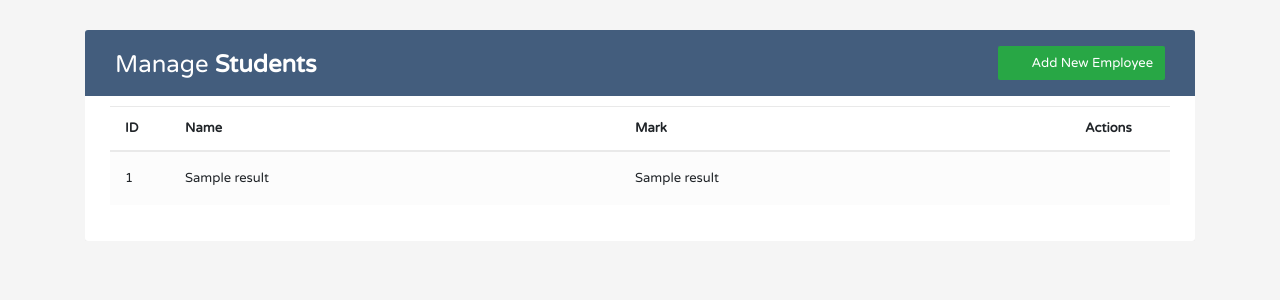
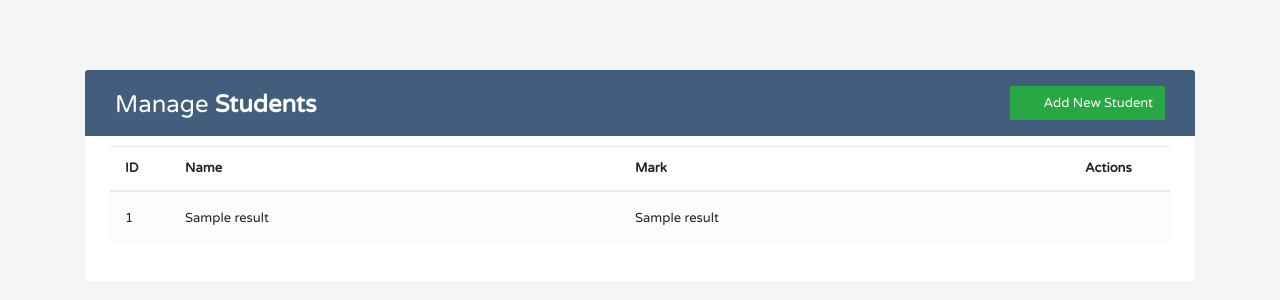
Before and after one commit to KarimHabush/StudentsManager, a Flask app: page / in a window 1280 px wide. Shown: the top 300 px of the page. Run offline with Flask 2, Linux system fonts and the light colour scheme; a database or web service that is not in the repository returns one stand-in record (values such as "Sample title"); data that the repository does not hold is empty; some libraries are stand-ins or nearby versions.

Commit message:
Change Css

```diff
--- a/frontend/static/stylesheets/styles.css
+++ b/frontend/static/stylesheets/styles.css
@@ -5,7 +5,7 @@ body {
 	font-size: 13px;
 }
 .table-responsive {
-    margin: 30px 0;
+    margin: 70px 0;
 }
 .table-wrapper {
 	background: #fff;
--- a/frontend/templates/index.html
+++ b/frontend/templates/index.html
@@ -4,7 +4,7 @@
 <head>
     <meta charset="utf-8">
     <meta name="viewport" content="width=device-width, initial-scale=1, shrink-to-fit=no">
-    <title>Bootstrap CRUD Data Table for Database with Modal Form</title>
+    <title>Students Manager</title>
     <link rel="stylesheet" href="https://fonts.googleapis.com/css?family=Roboto|Varela+Round">
     <link rel="stylesheet" href="https://stackpath.bootstrapcdn.com/bootstrap/4.5.0/css/bootstrap.min.css">
     <link rel="stylesheet" href="https://fonts.googleapis.com/icon?family=Material+Icons">
@@ -25,8 +25,8 @@
                             <h2>Manage <b>Students</b></h2>
                         </div>
                         <div class="col-sm-6">
-                            <a href="#addEmployeeModal" class="btn btn-success" data-toggle="modal"><i
-                                    class="material-icons">&#xE147;</i> <span>Add New Employee</span></a>
+                            <a href="#addStudentModal" class="btn btn-success" data-toggle="modal"><i
+                                    class="material-icons">&#xE147;</i> <span>Add New Student</span></a>
                         </div>
                     </div>
                 </div>
@@ -47,9 +47,9 @@
                             <td>{{student[1]}}</td>
                             <td>{{student[2]}}</td>
                             <td>
-                                <a href="#editEmployeeModal" class="edit" data-toggle="modal"><i class="material-icons"
+                                <a href="#editStudentModal" class="edit" data-toggle="modal"><i class="material-icons"
                                         data-toggle="tooltip" title="Edit">&#xE254;</i></a>
-                                <a href="#deleteEmployeeModal" class="delete" data-toggle="modal"><i
+                                <a href="#deleteStudentModal" class="delete" data-toggle="modal"><i
                                         class="material-icons" data-toggle="tooltip" title="Delete">&#xE872;</i></a>
                             </td>
                         </tr>
@@ -62,12 +62,12 @@
         {{messages}}
     </div>
     <!-- Edit Modal HTML -->
-    <div id="addEmployeeModal" class="modal fade">
+    <div id="addStudentModal" class="modal fade">
         <div class="modal-dialog">
             <div class="modal-content">
                 <form action="{{url_for ('add') }}" method="POST">
                     <div class="modal-header">
-                        <h4 class="modal-title">Add Employee</h4>
+                        <h4 class="modal-title">Add Student</h4>
                         <button type="button" class="close" data-dismiss="modal" aria-hidden="true">&times;</button>
                     </div>
                     <div class="modal-body">
@@ -89,12 +89,12 @@
         </div>
     </div>
     <!-- Edit Modal HTML -->
-    <div id="editEmployeeModal" class="modal fade">
+    <div id="editStudentModal" class="modal fade">
         <div class="modal-dialog">
             <div class="modal-content">
                 <form action="{{url_for ('update') }}" method="POST">
                     <div class="modal-header">
-                        <h4 class="modal-title">Edit Employee</h4>
+                        <h4 class="modal-title">Edit Student</h4>
                         <button type="button" class="close" data-dismiss="modal" aria-hidden="true">&times;</button>
                     </div>
                     <div class="modal-body">
@@ -108,7 +108,7 @@
                         </div>
                         <div class="form-group">
                             <label>Mark</label>
-                            <input name="mark" class="form-control" required/>
+                            <input name="mark" class="form-control" required />
                         </div>
                     </div>
                     <div class="modal-footer">
@@ -120,12 +120,12 @@
         </div>
     </div>
     <!-- Delete Modal HTML -->
-    <div id="deleteEmployeeModal" class="modal fade">
+    <div id="deleteStudentModal" class="modal fade">
         <div class="modal-dialog">
             <div class="modal-content">
                 <form action="{{url_for ('delete') }}" method="POST">
                     <div class="modal-header">
-                        <h4 class="modal-title">Delete Employee</h4>
+                        <h4 class="modal-title">Delete Student</h4>
                         <button type="button" class="close" data-dismiss="modal" aria-hidden="true">&times;</button>
                     </div>
 
```
